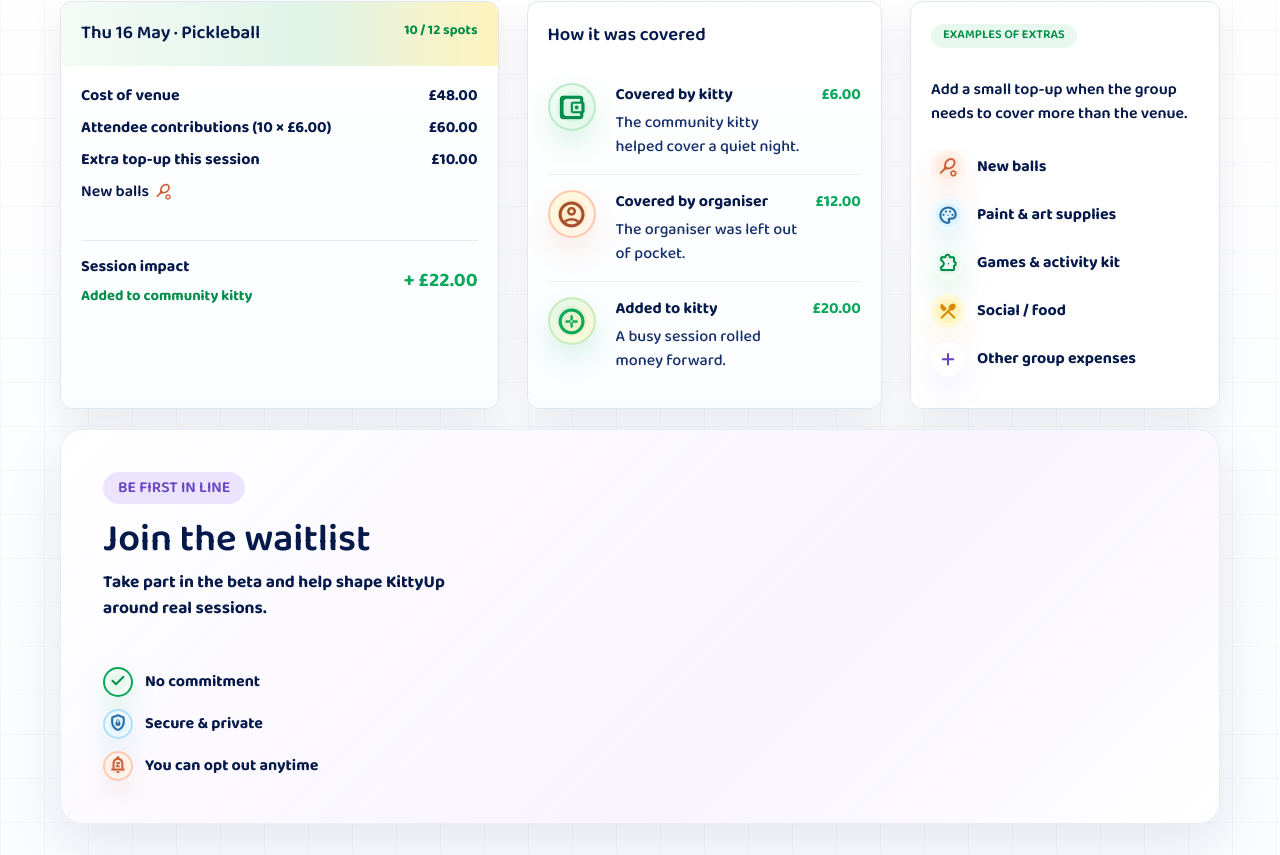
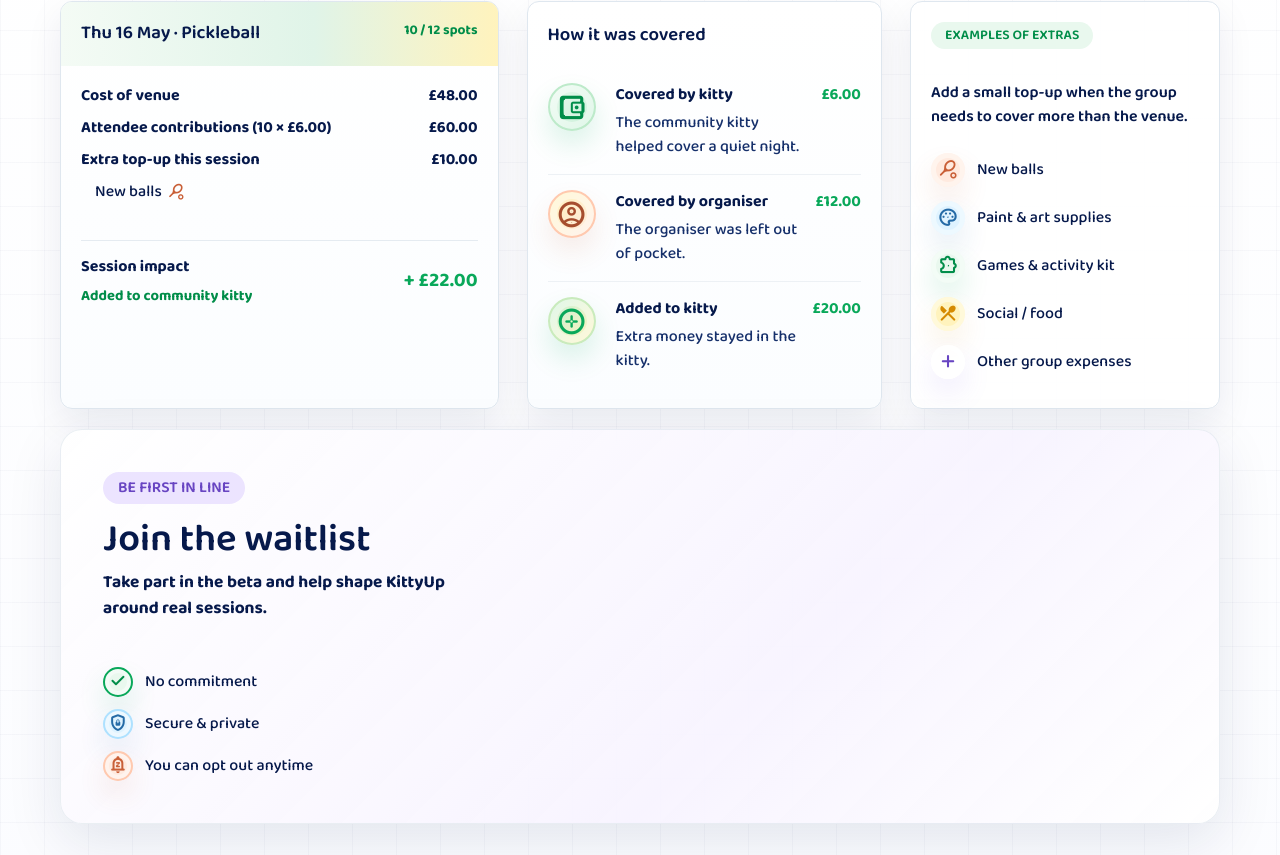
Before and after one commit to carlevans72/kittyup-web, a plain HTML site: page index.html in a window 1280 px wide. Shown: the part 1466-2321 px from the top of the page. Drawn offline with nearby package versions, Linux system fonts and the light colour scheme.

Commit message:
Refine supporting copy and list hierarchy

```diff
--- a/index.html
+++ b/index.html
@@ -269,7 +269,7 @@
                 <span class="coverage-icon coverage-icon--mint material-symbols-rounded" aria-hidden="true">add_circle</span>
                 <div>
                   <strong>Added to kitty</strong>
-                  <p>A busy session rolled money forward.</p>
+                  <p>Extra money stayed in the kitty.</p>
                 </div>
                 <b>£20.00</b>
               </div>
--- a/styles.css
+++ b/styles.css
@@ -862,9 +862,10 @@ dd {
   display: inline-flex;
   align-items: center;
   gap: 6px;
+  margin-left: 14px;
   margin-top: -2px;
   color: var(--navy);
-  font-weight: 600;
+  font-weight: 500;
 }
 
 .story-subtext .material-symbols-rounded {
@@ -963,6 +964,11 @@ dd {
   background: rgba(255, 255, 255, 0.94);
 }
 
+.story-card--extras .small-tag {
+  padding: 6px 14px;
+  font-size: 0.86rem;
+}
+
 .story-card--extras h3 {
   position: absolute;
   width: 1px;
@@ -983,7 +989,7 @@ dd {
   padding: 8px 0 0;
   margin: 0;
   list-style: none;
-  font-weight: 700;
+  font-weight: 500;
 }
 
 .extras-list li {
@@ -1062,7 +1068,7 @@ dd {
   margin: 0;
   list-style: none;
   font-size: 1rem;
-  font-weight: 700;
+  font-weight: 500;
 }
 
 .trust-points li {
```
